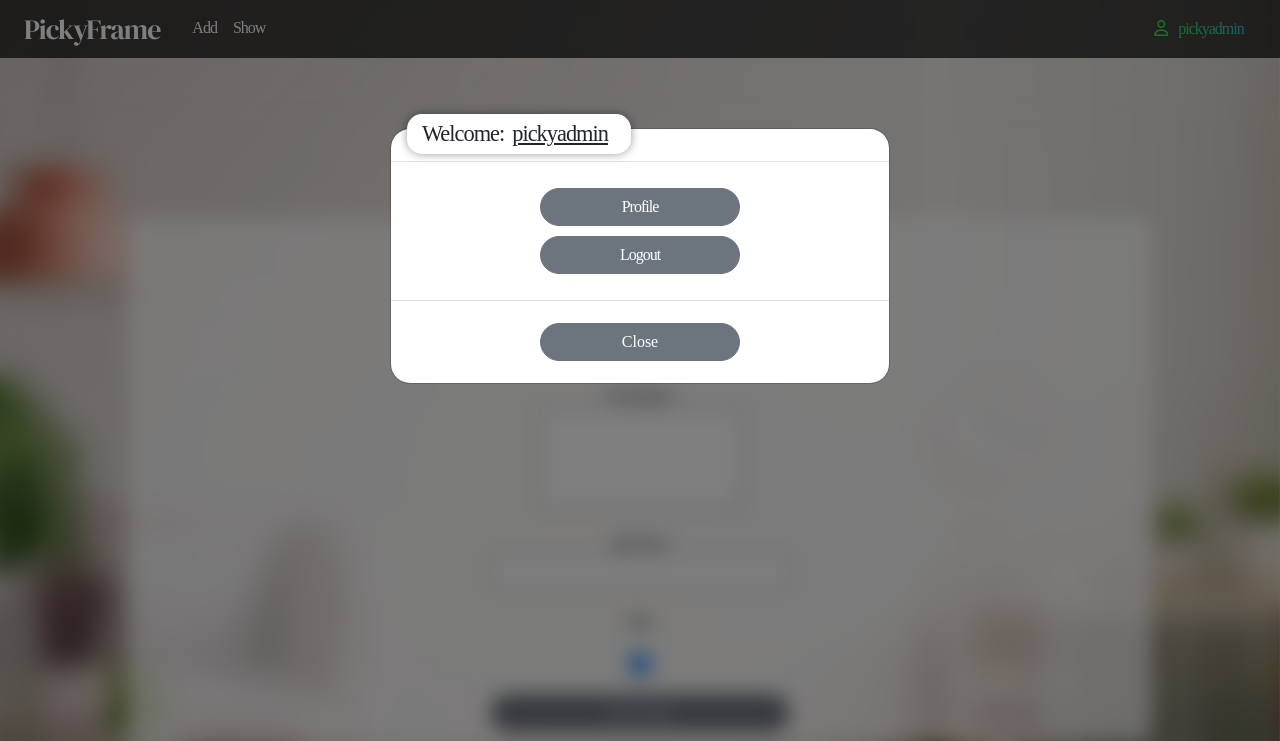
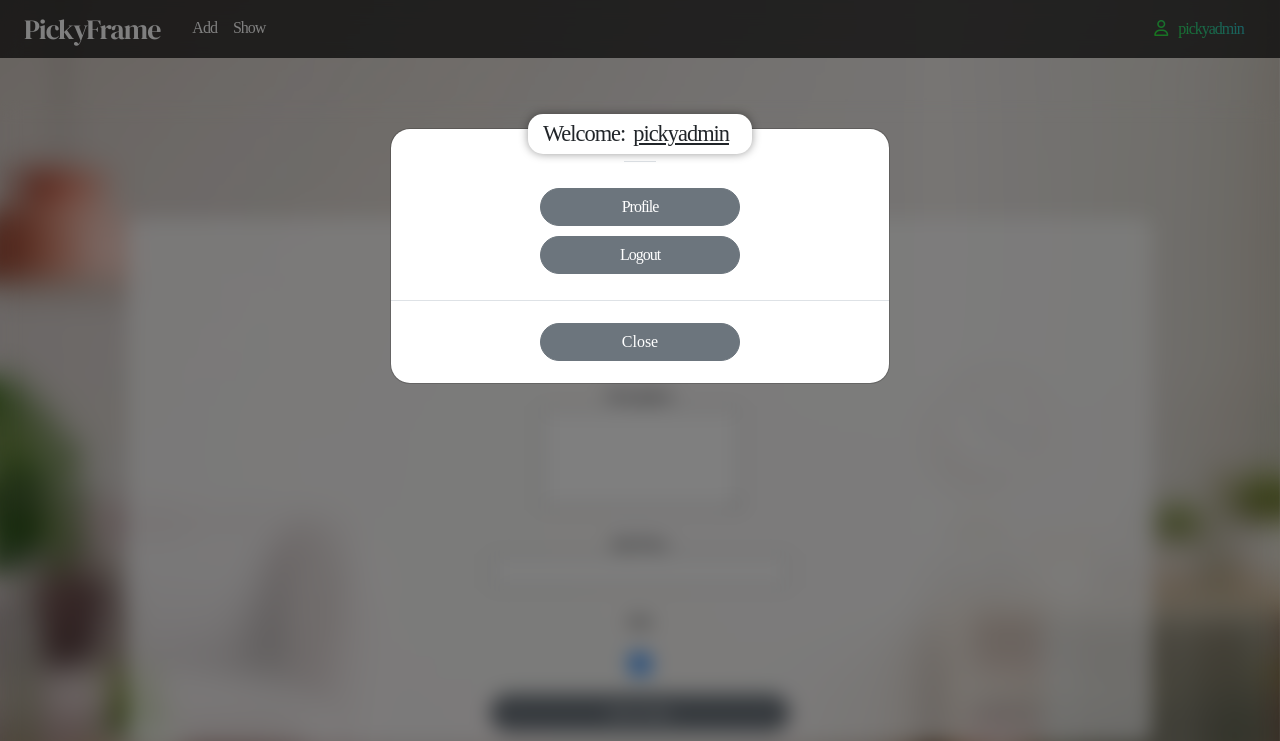
Before and after one commit to ThomasForselius/pickyproducts, a Django app: page /add in a window 1280 px wide, after a click that opens the changed part. Shown: the top 741 px of the page. Run offline with Django 3.2, Linux system fonts and the light colour scheme; a user stored in the database is signed in; some libraries are stand-ins or nearby versions.

```diff
--- a/productsadmin/templates/admin/admin.html
+++ b/productsadmin/templates/admin/admin.html
@@ -41,8 +41,8 @@
   <div class="modal fade" id="user_modal" data-backdrop="static" data-keyboard="false" tabindex="-1" aria-labelledby="user_modal" aria-hidden="true">
       <div class="modal-dialog">
         <div class="modal-content">
-          <div class="modal-header">
-            <h5 class="modal-title centered" id="staticBackdropLabel">Welcome: <u class="mx-2">{{ user }}</u></h5>
+          <div class="modal-header centered no-border">
+            <h5 class="modal-title" id="staticBackdropLabel">Welcome: <u class="mx-2">{{ user }}</u></h5>
           </div>
           <div class="modal-body">
                   <a href="{% url 'update_profile' %}" class="btn btn-secondary centered">Profile</a>
```
